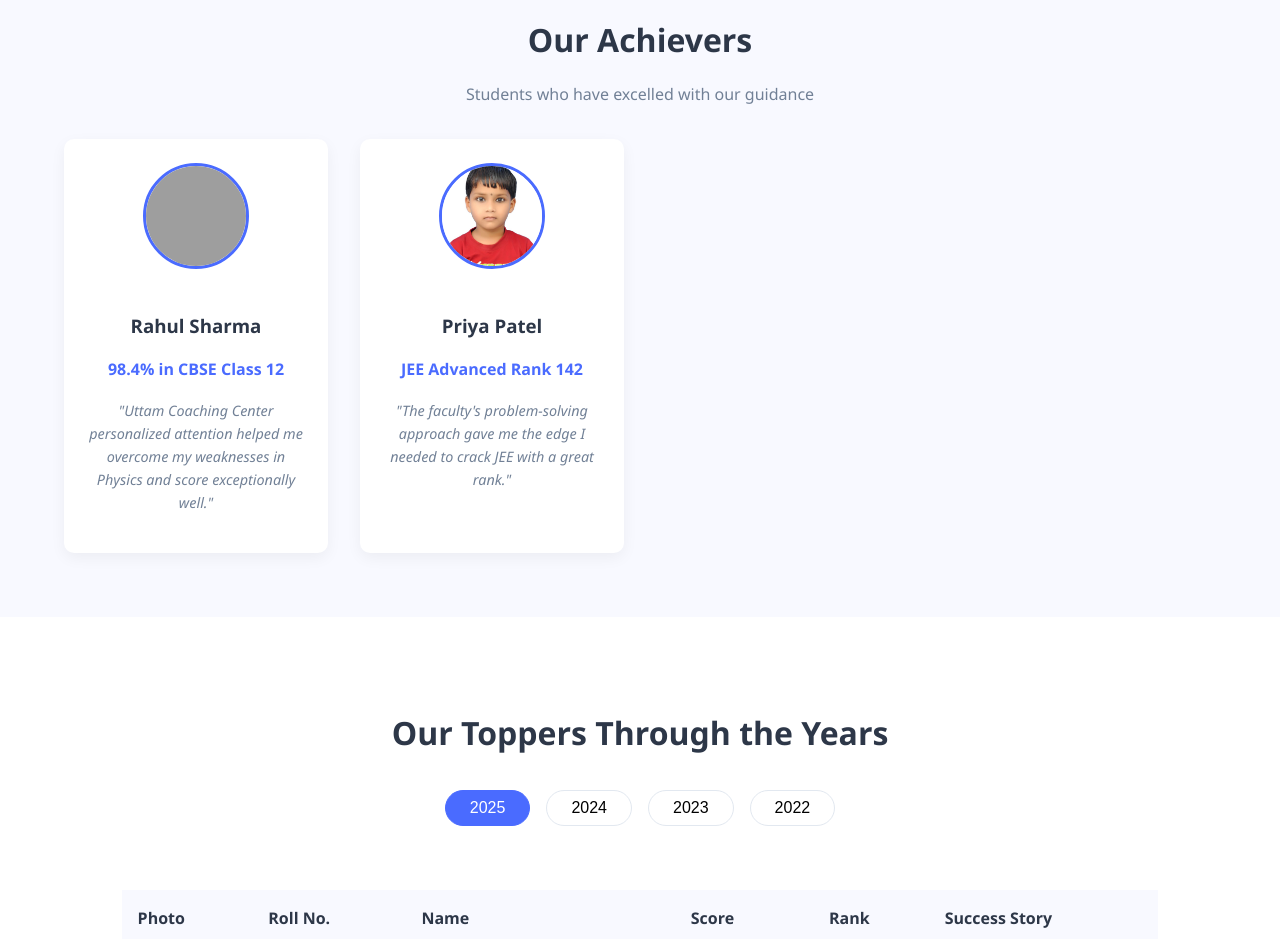
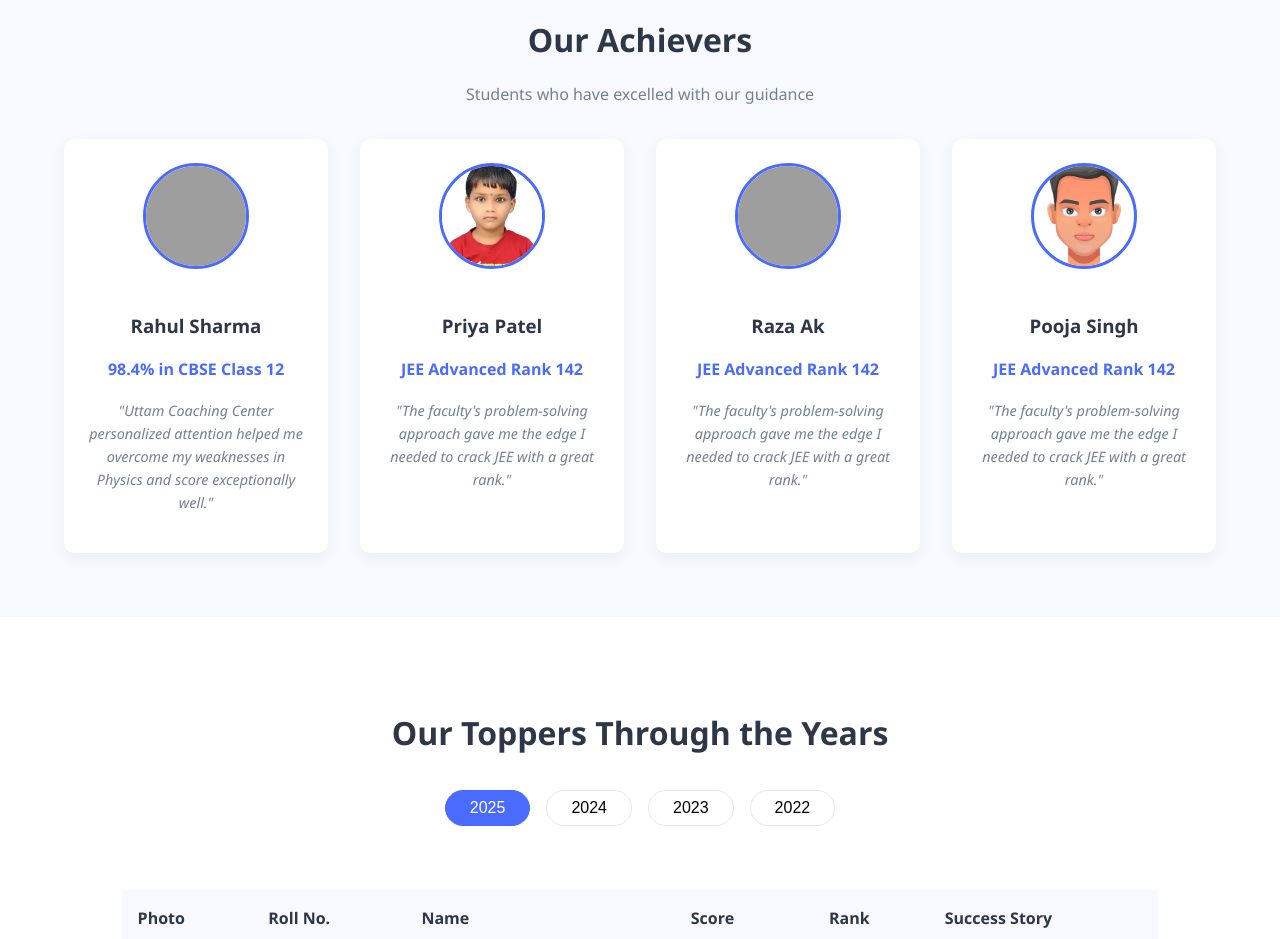
Before and after one commit to masumrazait/tuition_web_template, a plain HTML site: page index.html in a window 1280 px wide. Shown: the part 2520-3459 px from the top of the page. Drawn offline with Linux system fonts and the light colour scheme; grey boxes are pictures that could not be loaded.

Commit message:
added card

```diff
--- a/index.html
+++ b/index.html
@@ -108,6 +108,20 @@
                 <div class="achiever-card">
                     <img src="./Assets/image/toppers/2025/topper1.jpg" alt="Priya Patel">
                     <h3>Priya Patel</h3>
+                    <p class="achievement">JEE Advanced Rank 142</p>
+                    <p class="testimonial">"The faculty's problem-solving approach gave me the edge I needed to crack JEE with a great rank."</p>
+                </div>
+
+                <div class="achiever-card">
+                    <img src="./Assets/image/toppers/2025/topper2.png" alt="Priya Patel">
+                    <h3>Raza Ak</h3>
+                    <p class="achievement">JEE Advanced Rank 142</p>
+                    <p class="testimonial">"The faculty's problem-solving approach gave me the edge I needed to crack JEE with a great rank."</p>
+                </div>
+
+                <div class="achiever-card">
+                    <img src="./Assets/image/toppers/2025/topper3.png" alt="Priya Patel">
+                    <h3>Pooja Singh</h3>
                     <p class="achievement">JEE Advanced Rank 142</p>
                     <p class="testimonial">"The faculty's problem-solving approach gave me the edge I needed to crack JEE with a great rank."</p>
                 </div>
```
